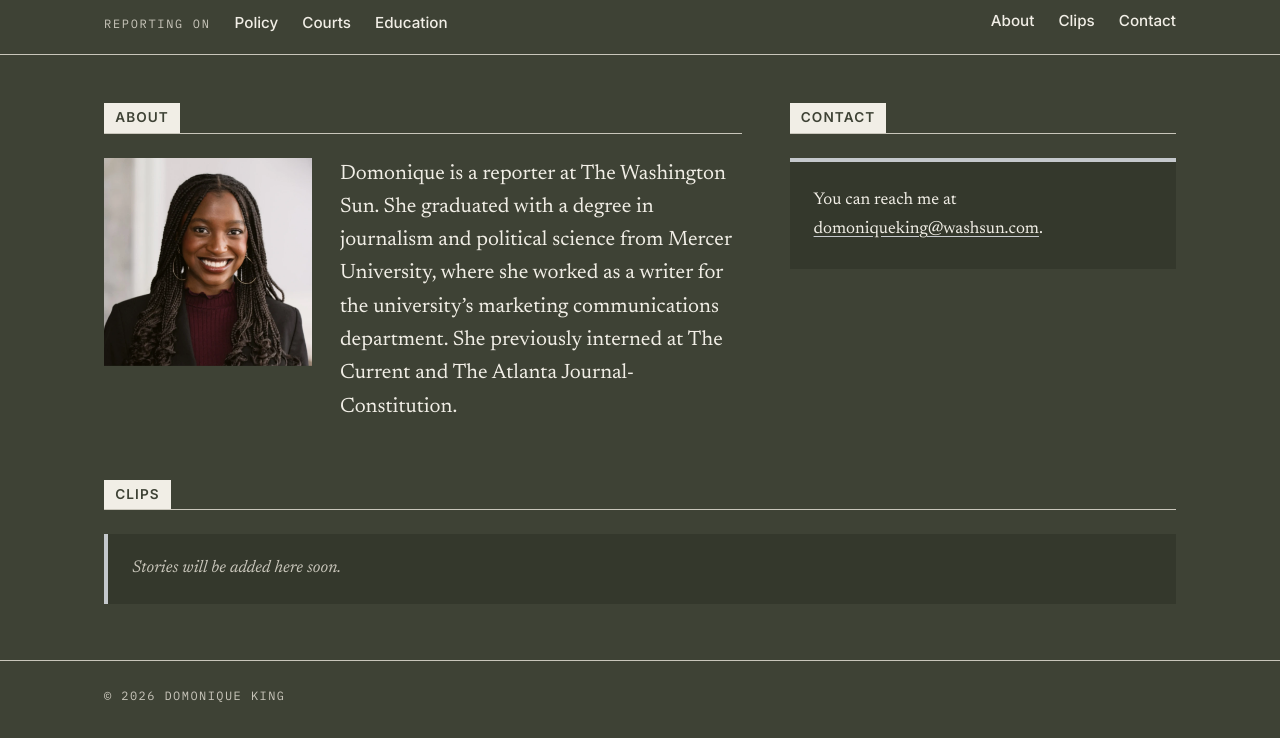
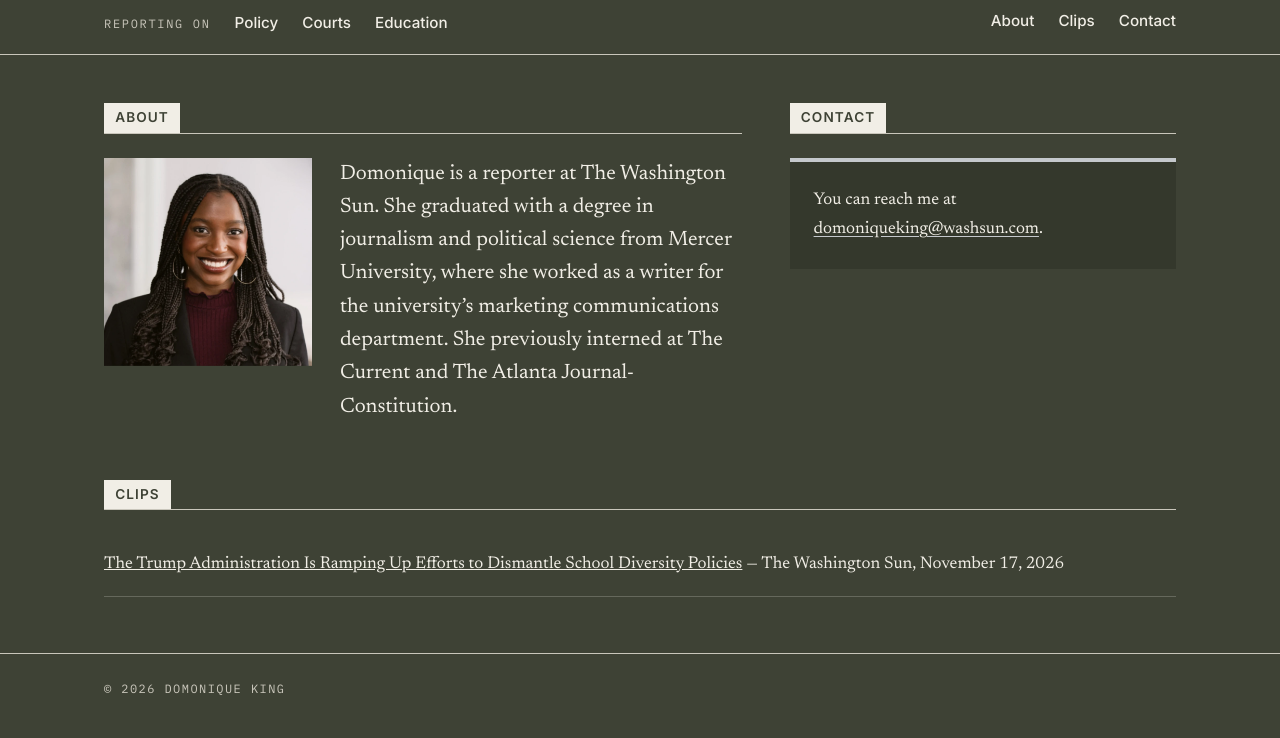
Before and after one commit to domoniqueking-pixel/DomoniqueKing, a plain HTML site: page index.html in a window 1280 px wide. Shown: the part 182-920 px from the top of the page. Drawn offline with Linux system fonts and the light colour scheme.

Commit message:
Add clip: The Trump Administration Is Ramping Up Efforts to Dismantle School Diversity Policies
Co-Authored-By: Claude Opus 5.5 <noreply@anthropic.com>
Claude-Session: https://claude.ai/code/session_01Vbd87fJtcKyQXmvxzbVMXT

```diff
--- a/index.html
+++ b/index.html
@@ -222,7 +222,9 @@
         Keep <ul class="clips"></ul> with nothing between the tags while it's empty:
         that's what shows the "Stories will be added here soon." note.
       -->
-      <ul class="clips"></ul>
+      <ul class="clips">
+        <li><a href="https://www.washingtonsun.com/administration/trump-dismantle-school-diversity-policies">The Trump Administration Is Ramping Up Efforts to Dismantle School Diversity Policies</a> — The Washington Sun, November 17, 2026</li>
+      </ul>
     </section>
   </main>
 
```
